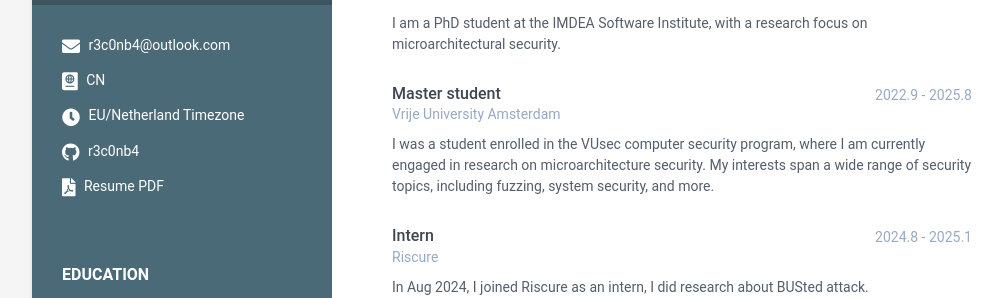
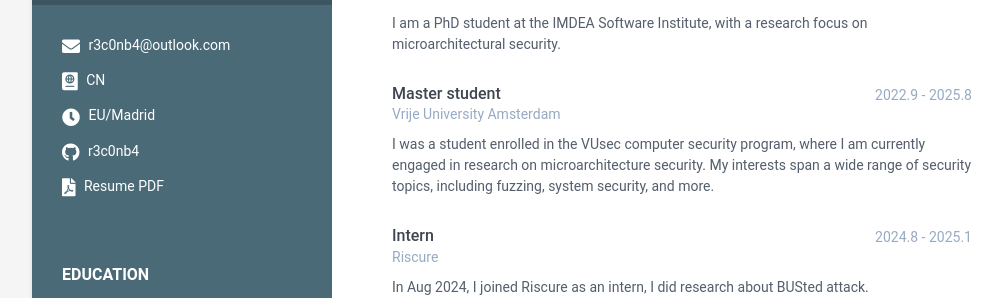
Before and after one commit to r3c0nb4/r3c0nb4.github.io, a Jekyll site: the page built from index.html, in a window 1280 px wide. Shown: the part 267-565 px from the top of the page, without its empty margins (108-1111 px from the left). Built offline with Jekyll 4.4.1, drawn with Linux system fonts in a browser that asks for light colours.

Commit message:
update timezone

```diff
--- a/_data/data.yml
+++ b/_data/data.yml
@@ -15,7 +15,7 @@ sidebar:
     # Sidebar links
     email: r3c0nb4@outlook.com
     phone:
-    timezone: EU/Netherland Timezone
+    timezone: EU/Madrid
     citizenship: CN
     linkedin:
     xing:
```
